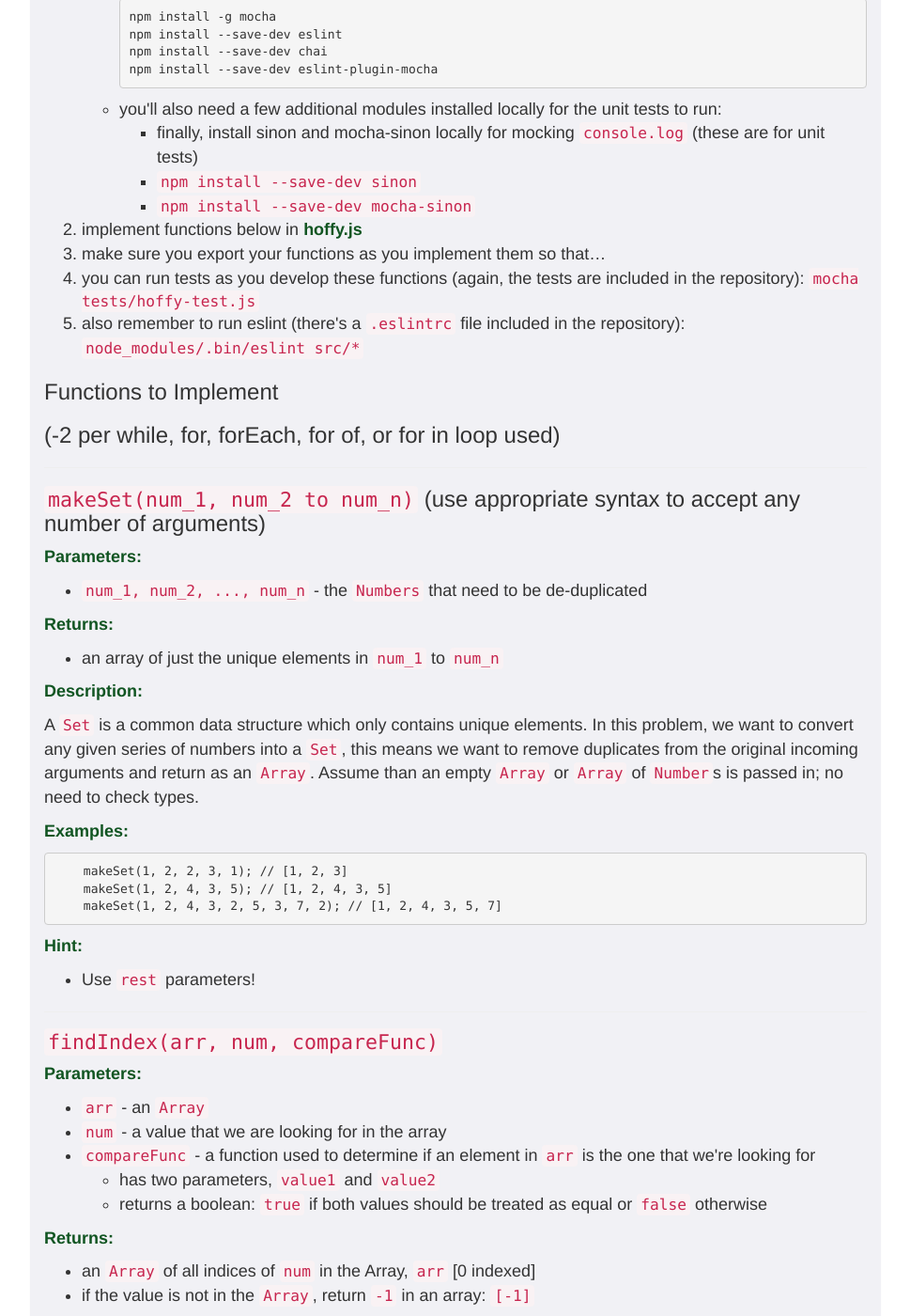
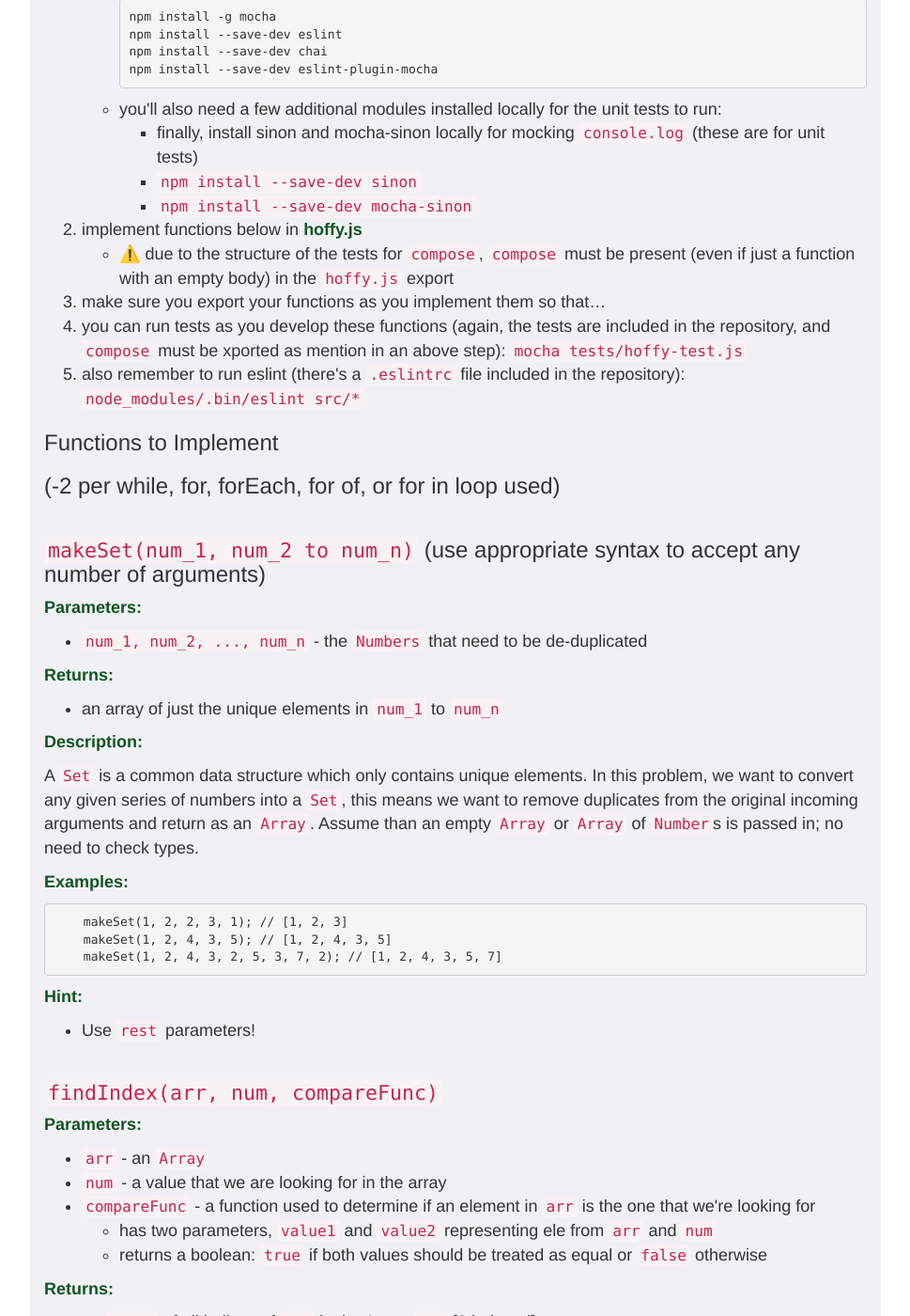
Before and after one commit to foureyes/csci-ua.0480-spring2021-034, a Jekyll site: the page built from homework/02.markdown, in a window 1280 px wide and 1400 px high, scrolled down 1953 px. Shown: the whole window at 94% size, without its empty margins (155-1124 px from the left). Built offline with Jekyll 4.4.1, drawn with Linux system fonts in a browser that asks for light colours.

Commit message:
fix up note on compose

```diff
--- a/homework/02.markdown
+++ b/homework/02.markdown
@@ -103,8 +103,9 @@ npm install --save-dev eslint-plugin-mocha
 		* `npm install --save-dev sinon`
 		* `npm install --save-dev mocha-sinon`
 2. implement functions below in __hoffy.js__
+	* ⚠️  due to the structure of the tests for `compose`, `compose` must be present (even if just a function with an empty body) in the `hoffy.js` export
 3. make sure you export your functions as you implement them so that...
-4. you can run tests as you develop these functions (again, the tests are included in the repository):
+4. you can run tests as you develop these functions (again, the tests are included in the repository, and `compose` must be xported as mention in an above step):
     `mocha tests/hoffy-test.js`
 5. also remember to run eslint (there's a `.eslintrc` file included in the repository):
     `node_modules/.bin/eslint src/*`
@@ -149,7 +150,7 @@ __Parameters:__
 * `arr` - an `Array`
 * `num` - a value that we are looking for in the array
 * `compareFunc` - a function used to determine if an element in `arr` is the one that we're looking for
-	* has two parameters, `value1` and `value2`
+	* has two parameters, `value1` and `value2` representing ele from `arr` and `num`
 	* returns a boolean: `true` if both values should be treated as equal or `false` otherwise
 
 __Returns:__
```
